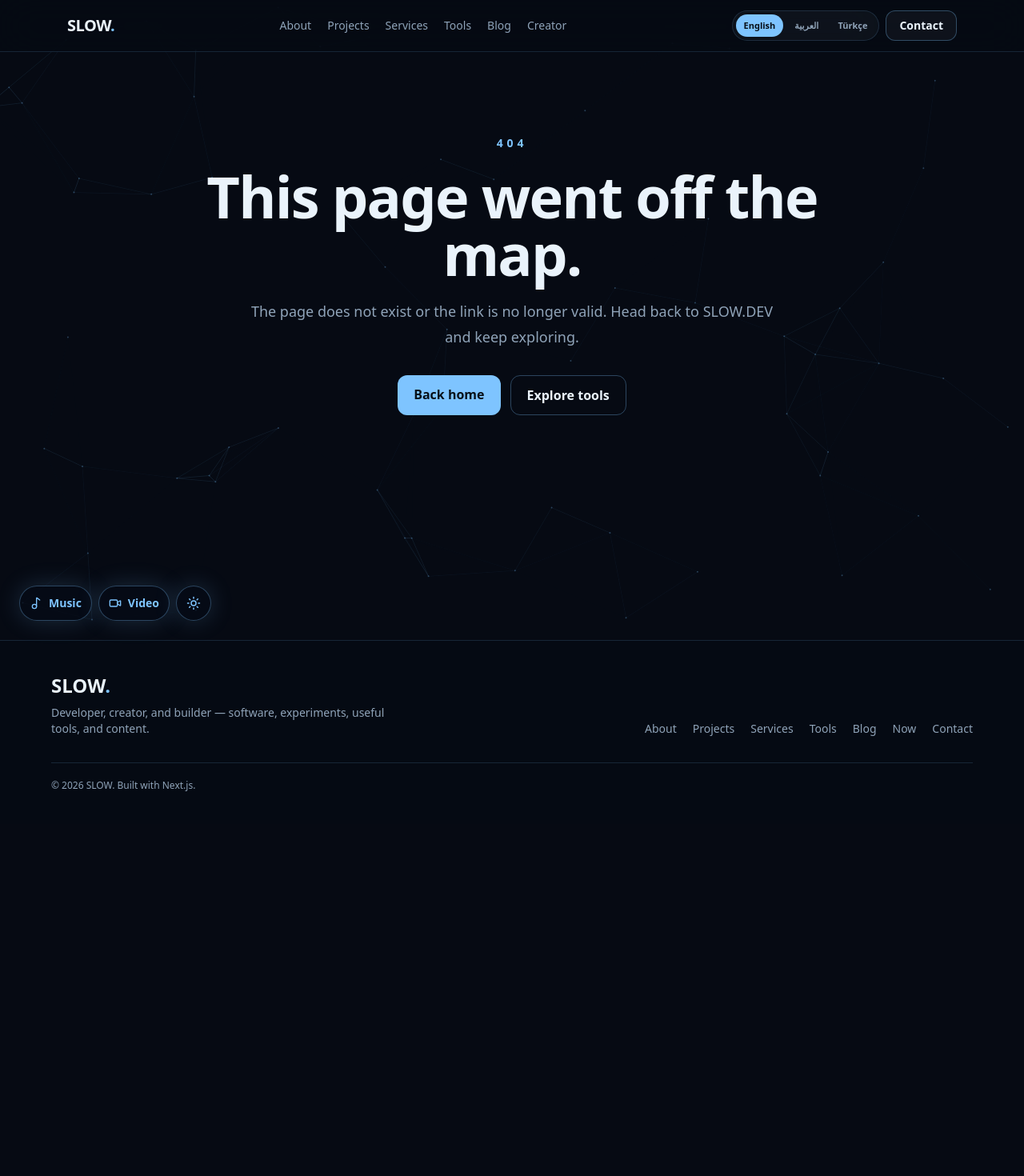
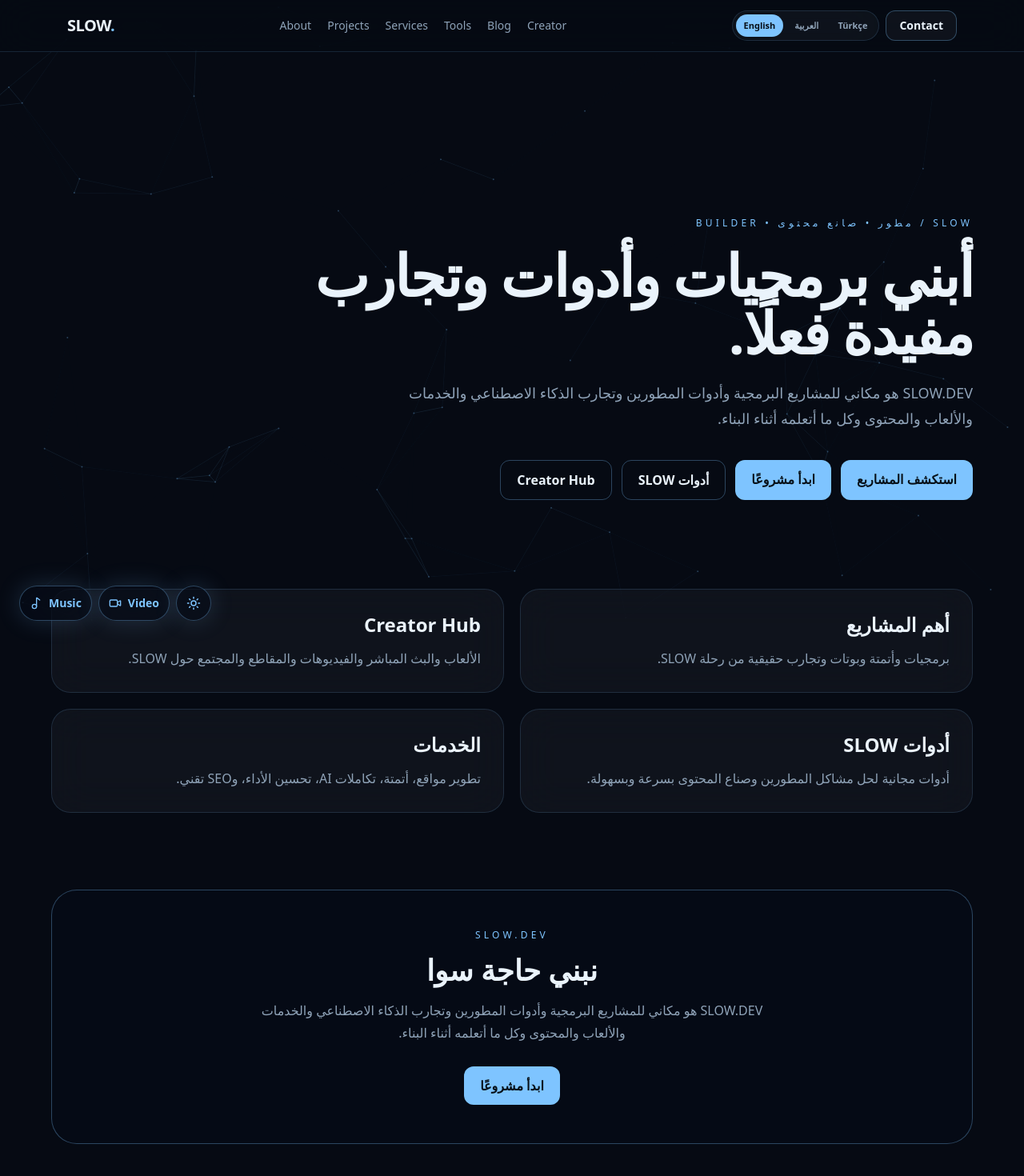
Before and after one commit to SLOW429/personal-site, a Next.js app: page /localized/ar in a window 1280 px wide. Before the commit this address had no page. Shown: the top 1470 px of the page at 80% size. Before the commit the page ends 1030 px from the top, so only its background shows below. Built offline with nearby package versions, Linux system fonts and the light colour scheme.

Commit message:
add localized homepage for Arabic and Turkish

```diff
--- /dev/null
+++ b/app/localized/[locale]/page.tsx
@@ -0,0 +1,90 @@
+import type { Metadata } from "next";
+import Link from "next/link";
+import { notFound } from "next/navigation";
+import { getHomeContent } from "@/lib/home-content";
+import { isLocale, type Locale } from "@/lib/i18n";
+
+export function generateStaticParams() {
+  return [{ locale: "ar" }, { locale: "tr" }];
+}
+
+export async function generateMetadata({ params }: { params: Promise<{ locale: string }> }): Promise<Metadata> {
+  const { locale: rawLocale } = await params;
+  if (!isLocale(rawLocale) || rawLocale === "en") return {};
+  const content = getHomeContent(rawLocale);
+  return {
+    title: `SLOW — ${content.eyebrow}`,
+    description: content.description,
+    alternates: {
+      canonical: `/${rawLocale}`,
+      languages: {
+        en: "https://slows.dev/",
+        ar: "https://slows.dev/ar",
+        tr: "https://slows.dev/tr",
+        "x-default": "https://slows.dev/",
+      },
+    },
+    openGraph: {
+      title: `SLOW — ${content.eyebrow}`,
+      description: content.description,
+      url: `https://slows.dev/${rawLocale}`,
+    },
+  };
+}
+
+export default async function LocalizedHome({ params }: { params: Promise<{ locale: string }> }) {
+  const { locale: rawLocale } = await params;
+  if (!isLocale(rawLocale) || rawLocale === "en") notFound();
+  const locale = rawLocale as Exclude<Locale, "en">;
+  const content = getHomeContent(locale);
+  const dir = locale === "ar" ? "rtl" : "ltr";
+
+  const links = [
+    [content.primaryCta, "/projects"],
+    [content.secondaryCta, "/contact"],
+    [content.toolsTitle, "/tools"],
+    [content.creatorTitle, "/creator"],
+  ] as const;
+
+  return (
+    <main dir={dir} lang={locale} className="min-h-screen px-5 py-16 md:py-24">
+      <div className="mx-auto max-w-6xl">
+        <section className="flex min-h-[72vh] items-center">
+          <div className="max-w-4xl">
+            <p className="text-xs uppercase tracking-[0.35em] text-[var(--gold)]">SLOW / {content.eyebrow}</p>
+            <h1 className="mt-5 font-display text-5xl font-bold tracking-tight md:text-7xl">{content.title}</h1>
+            <p className="mt-6 max-w-3xl text-lg leading-8 text-[var(--muted)]">{content.description}</p>
+            <div className="mt-9 flex flex-wrap gap-3">
+              {links.map(([label, href], index) => (
+                <Link key={href} href={`/${locale}${href}`} className={index < 2 ? "rounded-xl bg-[var(--gold)] px-5 py-3 font-semibold text-[#071018]" : "rounded-xl border border-[var(--card-border-strong)] px-5 py-3 font-semibold"}>
+                  {label}
+                </Link>
+              ))}
+            </div>
+          </div>
+        </section>
+
+        <section className="grid gap-5 pb-24 md:grid-cols-2">
+          {[
+            [content.projectsTitle, content.projectsDescription, "/projects"],
+            [content.creatorTitle, content.creatorDescription, "/creator"],
+            [content.toolsTitle, content.toolsDescription, "/tools"],
+            [content.servicesTitle, content.servicesDescription, "/services"],
+          ].map(([title, description, href]) => (
+            <Link key={href} href={`/${locale}${href}`} className="rounded-3xl border border-[var(--card-border)] bg-[var(--card-bg-soft)] p-7 backdrop-blur-xl transition hover:-translate-y-1 hover:border-[var(--gold)]">
+              <h2 className="font-display text-2xl font-bold">{title}</h2>
+              <p className="mt-3 leading-7 text-[var(--muted)]">{description}</p>
+            </Link>
+          ))}
+        </section>
+
+        <section className="rounded-[2rem] border border-[var(--card-border-strong)] bg-[var(--card-bg)] p-8 text-center md:p-12">
+          <p className="text-xs uppercase tracking-[0.35em] text-[var(--gold)]">SLOW.DEV</p>
+          <h2 className="mt-4 font-display text-4xl font-bold">{content.contactCta}</h2>
+          <p className="mx-auto mt-4 max-w-2xl leading-7 text-[var(--muted)]">{content.description}</p>
+          <Link href={`/${locale}/contact`} className="mt-7 inline-flex rounded-xl bg-[var(--gold)] px-5 py-3 font-semibold text-[#071018]">{content.secondaryCta}</Link>
+        </section>
+      </div>
+    </main>
+  );
+}
```
